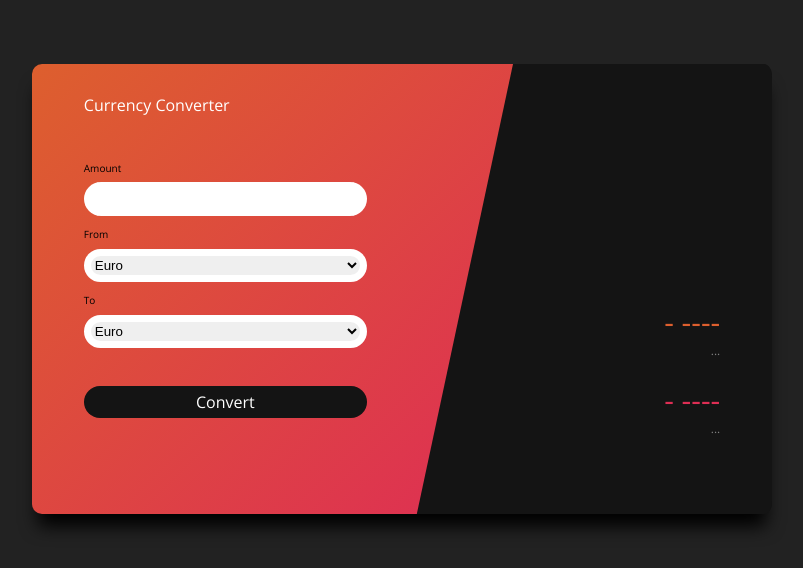
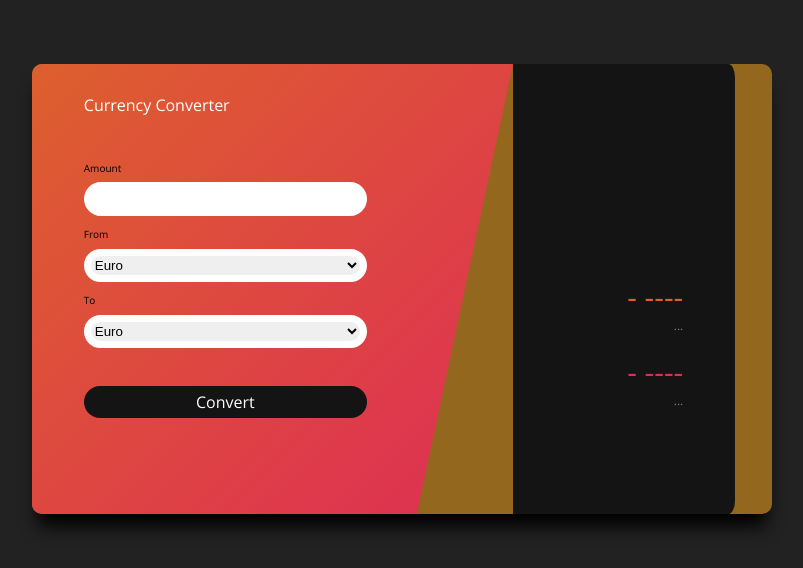
Before and after one commit to Magombedze/MVP-Project-Repository, a website: page index.html in a window 1280 px wide. Shown: the whole page, without its empty margins (238-1041 px from the left). Drawn offline with nearby package versions, Linux system fonts and the light colour scheme.

Commit message:
Update style.css

```diff
--- a/style.css
+++ b/style.css
@@ -65,7 +65,7 @@ select {
 .right-container {
   display: inline-block;
   background: #141414;
-  width: 35%;
+  width: 30%;
   height: 100%;
   border-top-right-radius: 3%;
   border-bottom-right-radius: 3%;
@@ -111,7 +111,7 @@ select {
 }
 
 .card {
-  background: #141414;
+  background: #94671e;
   height: 450px;
   width: 740px;
   vertical-align: middle;
```
